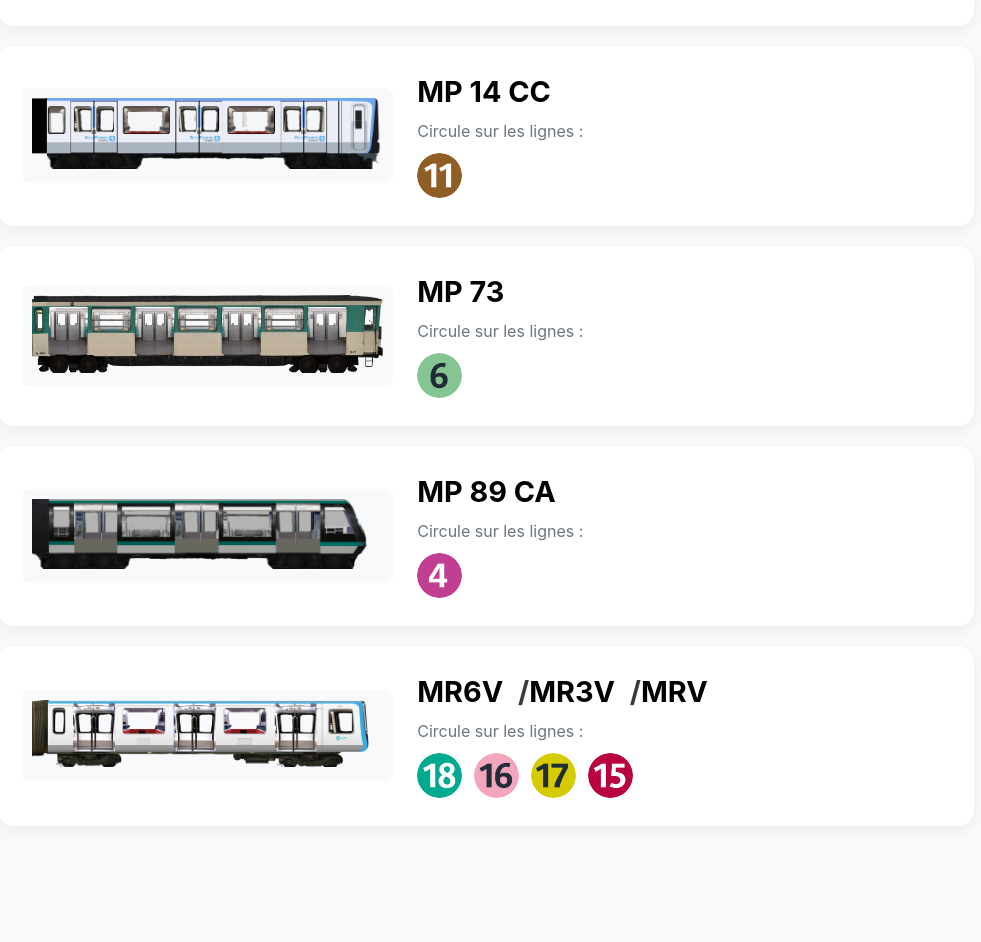
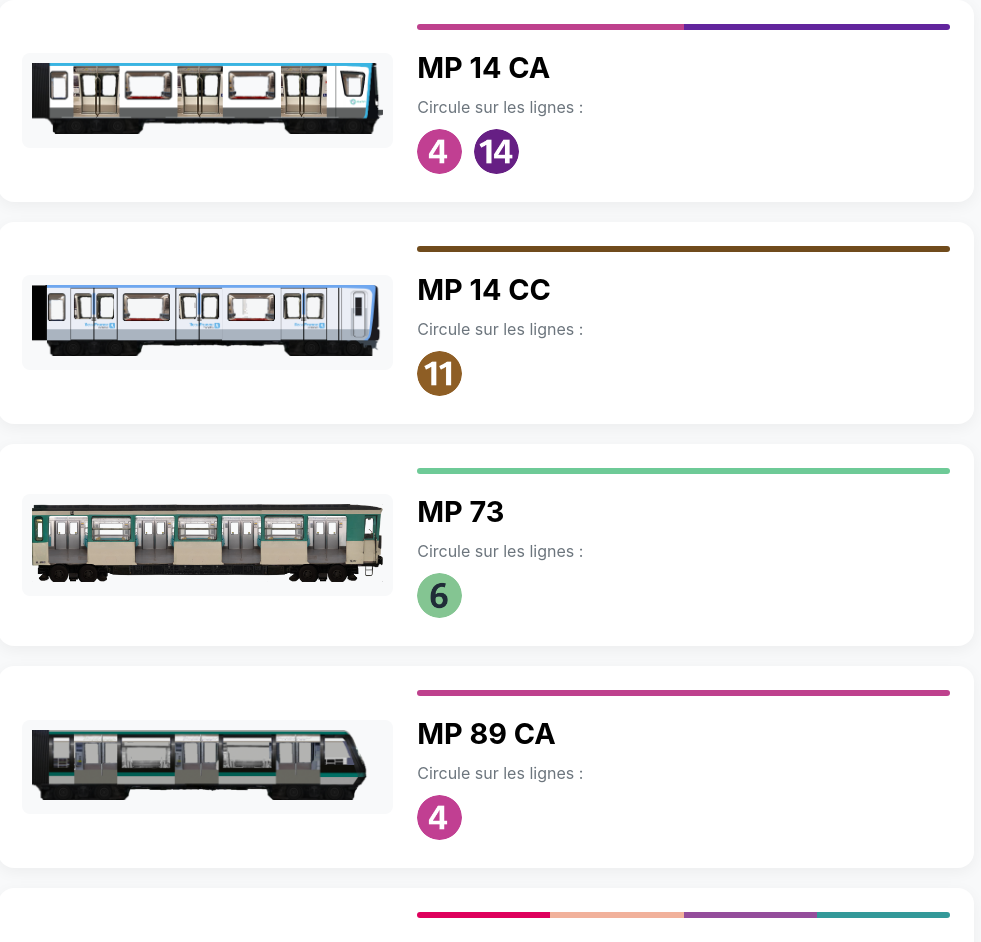
Before and after one commit to yoennn/mon-app-metro, a React (Vite) app: page /repertoire in a window 1280 px wide. Shown: the part 1805-2747 px from the top of the page, without its empty margins (154-1135 px from the left). Before the commit the page ends 2663 px from the top, so only its background shows below. Built offline with nearby package versions, Linux system fonts and the light colour scheme.

Commit message:
Mon message de commit

```diff
--- a/src/PageDetailLigne.css
+++ b/src/PageDetailLigne.css
@@ -6,8 +6,6 @@
   overflow-y: scroll;
   scroll-snap-type: y mandatory;
   scroll-padding-top: 100px;
-
-  /* Cache la scrollbar */
   -ms-overflow-style: none;
   scrollbar-width: none;
 }
@@ -23,8 +21,6 @@
 
 .detail-container {
   width: 100%;
-
-  /* --- AJOUT ICI --- */
   animation: fadeInUp 0.5s ease-out;
 }
 .detail-header {
@@ -43,6 +39,10 @@
   font-weight: 700;
   margin: 0;
   line-height: 1.1;
+
+  /* --- MODIFICATION : COULEUR DE LIGNE --- */
+  color: var(--couleur-ligne);
+  transition: color 0.3s;
 }
 .detail-terminus {
   font-size: 1.2rem;
@@ -56,12 +56,16 @@
   margin-top: 32px;
   margin-bottom: 32px;
 }
-.section-wrapper h2 {
+
+/* --- MODIFICATION : COULEUR DE LIGNE POUR LES TITRES H2 --- */
+.section-wrapper h2,
+.rame-section-container h2 {
   font-size: 1.8rem;
   font-weight: 700;
-  border-bottom: 1px solid #dee2e6;
+  border-bottom: 2px solid var(--couleur-ligne); /* Plus épais et coloré */
   padding-bottom: 8px;
   margin-bottom: 16px;
+  color: #212529; /* Couleur de texte plus foncée */
 }
 .image-box {
   background-color: #fff;
@@ -77,7 +81,7 @@
 }
 .rame-section-container {
   padding-top: 32px;
-  border-top: 1px solid #dee2e6;
+  /* Retrait de la bordure haute, gérée par le h2 */
 }
 .rame-list-scroller {
   display: flex;
@@ -85,21 +89,19 @@
   gap: 24px;
 }
 .rame-content-wrapper {
-  /* CARRE BLANC ET ARRONDI */
   display: flex;
   gap: 24px;
-  background-color: #fff; /* Fond blanc du carré */
-  border-radius: 16px; /* Coins arrondis du carré */
+  background-color: #fff;
+  border-radius: 16px;
   padding: 24px;
   box-shadow: 0 4px 15px rgba(0, 0, 0, 0.05);
 }
 .rame-image-container {
   width: 40%;
   flex-shrink: 0;
-  background-color: #f8f9fa; /* Fond gris clair autour du train */
+  background-color: #f8f9fa;
   border-radius: 8px;
   padding: 10px;
-  /* Assure que le train roule au-dessus du texte */
   cursor: pointer;
   position: relative;
   z-index: 5;
@@ -109,9 +111,7 @@
   height: auto;
 }
 
-/* --- RÈGLE D'APPLICATION DE L'ANIMATION --- */
 .rame-content-wrapper.animate .rame-image {
-  /* Utilise la courbe fluide pour la vitesse */
   animation: fantastic-traverse 3s cubic-bezier(0.4, 0.0, 0.2, 1.0);
 }
 
@@ -150,6 +150,9 @@
   padding: 20px;
   box-shadow: 0 4px 15px rgba(0, 0, 0, 0.05);
   margin-bottom: 20px;
+
+  /* --- MODIFICATION : ACCENT DE COULEUR --- */
+  border-top: 4px solid var(--couleur-ligne);
 }
 .stat-item {
   display: flex;
--- a/src/PageDetailLigne.jsx
+++ b/src/PageDetailLigne.jsx
@@ -1,13 +1,13 @@
 // src/PageDetailLigne.jsx
 import React, { useEffect, useState } from 'react';
 import { useParams, Link } from 'react-router-dom';
-import { lignesMetro, dataRames } from './data.js';
+// --- MODIFICATION : Importer ligneColors ---
+import { lignesMetro, dataRames, ligneColors } from './data.js';
 import './PageDetailLigne.css';
 
 function PageDetailLigne() {
   const { id } = useParams();
   const ligne = lignesMetro.find(l => l.id == id);
-  // RESTAURATION DU STATE D'ANIMATION
   const [animatingRame, setAnimatingRame] = useState(null);
 
   /* Hook pour le snap-scroll (à conserver pour le Layout) */
@@ -22,10 +22,12 @@ function PageDetailLigne() {
     return <h2>Ligne non trouvée (ID: {id})</h2>;
   }
 
+  // --- MODIFICATION : Récupérer la couleur ---
+  const couleurLigne = ligneColors[ligne.id] || '#6c757d'; // Fallback gris
+
   const logoPath = `/assets/${id}-logo.png`;
   const planPath = `/assets/${id}-plan.png`;
 
-  // Fonction pour obtenir les stats de base
   const getStatValue = (key) => {
       switch (key) {
           case 'stations': return ligne.stations;
@@ -37,7 +39,11 @@ function PageDetailLigne() {
 
 
   return (
-    <div className="detail-container snap-parent">
+    // --- MODIFICATION : Injection de la variable CSS ---
+    <div
+      className="detail-container snap-parent"
+      style={{ '--couleur-ligne': couleurLigne }}
+    >
 
       {/* SECTION 1 : PLAN ET STATS */}
       <div className="snap-section plan-section">
@@ -86,17 +92,13 @@ function PageDetailLigne() {
               return (
                 <div
                   key={index}
-                  // Applique la classe 'animate' si cet index correspond à l'état
                   className={`rame-content-wrapper ${animatingRame === index ? 'animate' : ''}`}
                 >
                   <div
                     className="rame-image-container"
-                    // LOGIQUE D'ANIMATION: Active l'état au clic
                     onClick={() => {
-                      // N'active que si aucune autre animation n'est en cours
                       if (animatingRame === null) setAnimatingRame(index);
                     }}
-                    // Retire la classe 'animate' quand l'animation CSS est finie
                     onAnimationEnd={() => setAnimatingRame(null)}
                   >
                     <img
--- a/src/PageRepertoire.css
+++ b/src/PageRepertoire.css
@@ -1,7 +1,6 @@
 /* src/PageRepertoire.css */
 
 .repertoire-container {
-  /* --- AJOUT ICI --- */
   animation: fadeInUp 0.4s ease-out;
 }
 
@@ -44,7 +43,38 @@
 
 .rame-carte-infos {
   flex-grow: 1;
+  /* --- AJOUT : Permet de placer la barre en haut --- */
+  display: flex;
+  flex-direction: column;
 }
+
+/* --- STYLES POUR LA BARRE DE COULEUR --- */
+.rame-carte-couleurs {
+  display: flex;
+  height: 6px; /* Hauteur sobre */
+  border-radius: 3px; /* Léger arrondi */
+  overflow: hidden; /* Force les segments à respecter l'arrondi */
+  margin-bottom: 16px; /* Espace avant le titre */
+  width: 100%;
+}
+
+.couleur-segment {
+  flex-grow: 1; /* Chaque segment prend une part égale */
+  height: 100%;
+  transition: opacity 0.2s ease-in-out;
+}
+
+/* Petit effet hover sobre */
+.rame-carte-couleurs:hover .couleur-segment {
+  opacity: 0.7;
+}
+.rame-carte-couleurs .couleur-segment:hover {
+  opacity: 1;
+  transform: scale(1.05); /* Léger zoom sur le segment survolé */
+  z-index: 2;
+}
+/* --- FIN STYLES BARRE --- */
+
 
 .rame-carte-infos h3 {
   margin: 0 0 8px 0;
--- a/src/PageRepertoire.jsx
+++ b/src/PageRepertoire.jsx
@@ -1,32 +1,32 @@
 // src/PageRepertoire.jsx
 import React from 'react';
 import { Link } from 'react-router-dom';
-import { lignesMetro, dataRames } from './data.js';
+// --- MODIFICATION: Importer ligneColors ---
+import { lignesMetro, dataRames, ligneColors } from './data.js';
 import './PageRepertoire.css';
 
 export default function PageRepertoire() {
 
-  // Noms des rames GPE à regrouper
   const ramesGPE_Noms = ["MRV", "MR3V", "MR6V"];
 
-  // 1. On filtre les rames GPE de la liste principale
   const ramesTriees = Object.entries(dataRames)
     .filter(([nom]) => !ramesGPE_Noms.includes(nom))
     .sort(([nomA], [nomB]) => nomA.localeCompare(nomB));
 
-  // 2. On crée la fonction pour trouver les lignes
   const trouverLignesPourRame = (nomRame) => {
     return lignesMetro
       .filter(ligne => ligne.materiel.some(m => m.nom === nomRame))
       .map(ligne => ligne.id);
   };
 
-  // 3. On prépare les données pour la carte GPE groupée
-  const lignesGPE = [
-    ...trouverLignesPourRame("MRV"),
-    ...trouverLignesPourRame("MR3V"),
-    ...trouverLignesPourRame("MR6V")
-  ];
+  // On enlève les doublons au cas où (ex: 3 et 7bis ont la même couleur)
+  // et on s'assure que l'ordre est stable
+  const getLignesUniques = (noms) => {
+    const lignes = noms.flatMap(trouverLignesPourRame);
+    return [...new Set(lignes)].sort((a, b) => a.localeCompare(b, undefined, {numeric: true}));
+  }
+
+  const lignesGPE = getLignesUniques(ramesGPE_Noms);
   const imageGPE = dataRames["MRV"].image;
 
   return (
@@ -36,7 +36,7 @@ export default function PageRepertoire() {
 
         {/* Rames classiques */}
         {ramesTriees.map(([nom, data]) => {
-          const lignes = trouverLignesPourRame(nom);
+          const lignes = getLignesUniques([nom]);
           return (
             <div key={nom} className="rame-carte">
               <div className="rame-carte-image-container">
@@ -47,6 +47,20 @@ export default function PageRepertoire() {
                 />
               </div>
               <div className="rame-carte-infos">
+
+                {/* --- NOUVELLE BARRE DE COULEUR --- */}
+                <div className="rame-carte-couleurs">
+                  {lignes.map(ligneId => (
+                    <span
+                      key={ligneId}
+                      className="couleur-segment"
+                      style={{ backgroundColor: ligneColors[ligneId] || '#ccc' }}
+                      title={`Ligne ${ligneId}`}
+                    ></span>
+                  ))}
+                </div>
+                {/* --- FIN BARRE --- */}
+
                 <h3>
                   <Link to={`/rame/${nom}`}>{nom}</Link>
                 </h3>
@@ -72,7 +86,6 @@ export default function PageRepertoire() {
           );
         })}
 
-        {/* --- MODIFICATION ICI --- */}
         {/* Carte spéciale GPE (placée à la fin) */}
         <div key="gpe-group" className="rame-carte">
           <div className="rame-carte-image-container">
@@ -84,7 +97,19 @@ export default function PageRepertoire() {
           </div>
           <div className="rame-carte-infos">
 
-            {/* Les 3 liens sur une seule ligne */}
+            {/* --- NOUVELLE BARRE DE COULEUR GPE --- */}
+            <div className="rame-carte-couleurs">
+              {lignesGPE.map(ligneId => (
+                <span
+                  key={ligneId}
+                  className="couleur-segment"
+                  style={{ backgroundColor: ligneColors[ligneId] || '#ccc' }}
+                  title={`Ligne ${ligneId}`}
+                ></span>
+              ))}
+            </div>
+            {/* --- FIN BARRE --- */}
+
             <h3>
               <Link to={`/rame/MR6V`}>MR6V</Link> /
               <Link to={`/rame/MR3V`}>MR3V</Link> /
@@ -110,7 +135,6 @@ export default function PageRepertoire() {
             </div>
           </div>
         </div>
-        {/* --- FIN MODIFICATION --- */}
 
       </div>
     </div>
--- a/src/data.js
+++ b/src/data.js
@@ -309,3 +309,27 @@ export const lignesMetro = [
     ]
   }
 ];
+
+// --- AJOUT DES COULEURS OFFICIELLES ---
+export const ligneColors = {
+  "1": "#FFCD00",
+  "2": "#003CA6",
+  "3": "#837902",
+  "3bis": "#6EC4E8",
+  "4": "#BE418D",
+  "5": "#FF7E2E",
+  "6": "#6ECA97",
+  "7": "#FA9ABA",
+  "7bis": "#6ECA97",
+  "8": "#D27AD2",
+  "9": "#B6BD00",
+  "10": "#C9910D",
+  "11": "#704B1C",
+  "12": "#007852",
+  "13": "#6EC4E8",
+  "14": "#62259D",
+  "15": "#DE005C",
+  "16": "#F1B19B",
+  "17": "#944D9B",
+  "18": "#339999",
+};
```
